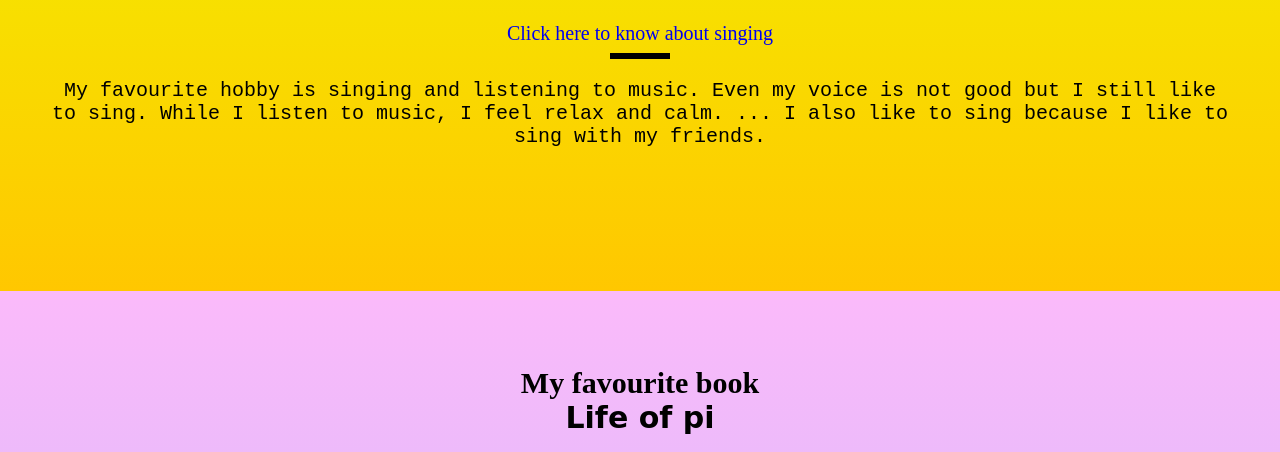
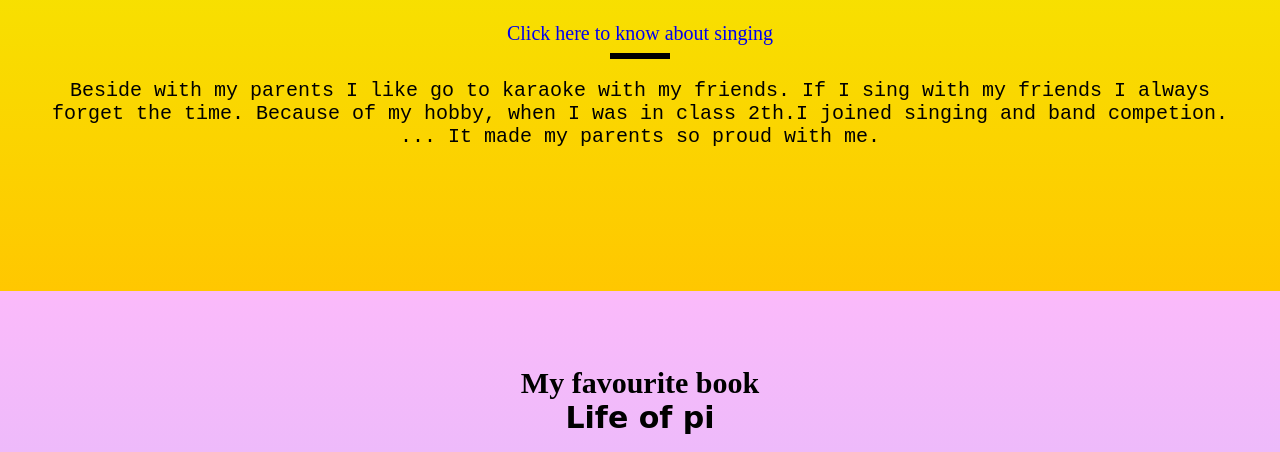
Before and after one commit to AnshikaSrivastava2009/project-59, a plain HTML site: page index.html in a window 1280 px wide. Shown: the part 1172-1624 px from the top of the page. Drawn offline with Linux system fonts and the light colour scheme; a script that the page names is missing.

Commit message:
Add files via upload

```diff
--- a/index.html
+++ b/index.html
@@ -28,7 +28,7 @@
         <h1>My Favourite Hobby<br><span id="hobby">Singing</span></h1>
         <a class="article" href="https://en.wikipedia.org/wiki/Singing#:~:text=Singing%20is%20the%20act%20of,in%20jazz%20and%20popular%20music).&text=It%20may%20be%20done%20as,education%20or%20as%20a%20profession." target="_blank">Click here to know about singing</a>
         <div class="line"></div>
-        <p>My favourite hobby is singing and listening to music. Even my voice is not good but I still like to sing. While I listen to music, I feel relax and calm. ... I also like to sing because I like to sing with my friends.</p>
+        <p>Beside with my parents I like go to karaoke with my friends. If I sing with my friends I always forget the time. Because of my hobby, when I was in class 2th.I joined singing and band competion. ... It made my parents so proud with me.</p>
     </section>
      <section id="Myfavouritebook">
         <div>
```
